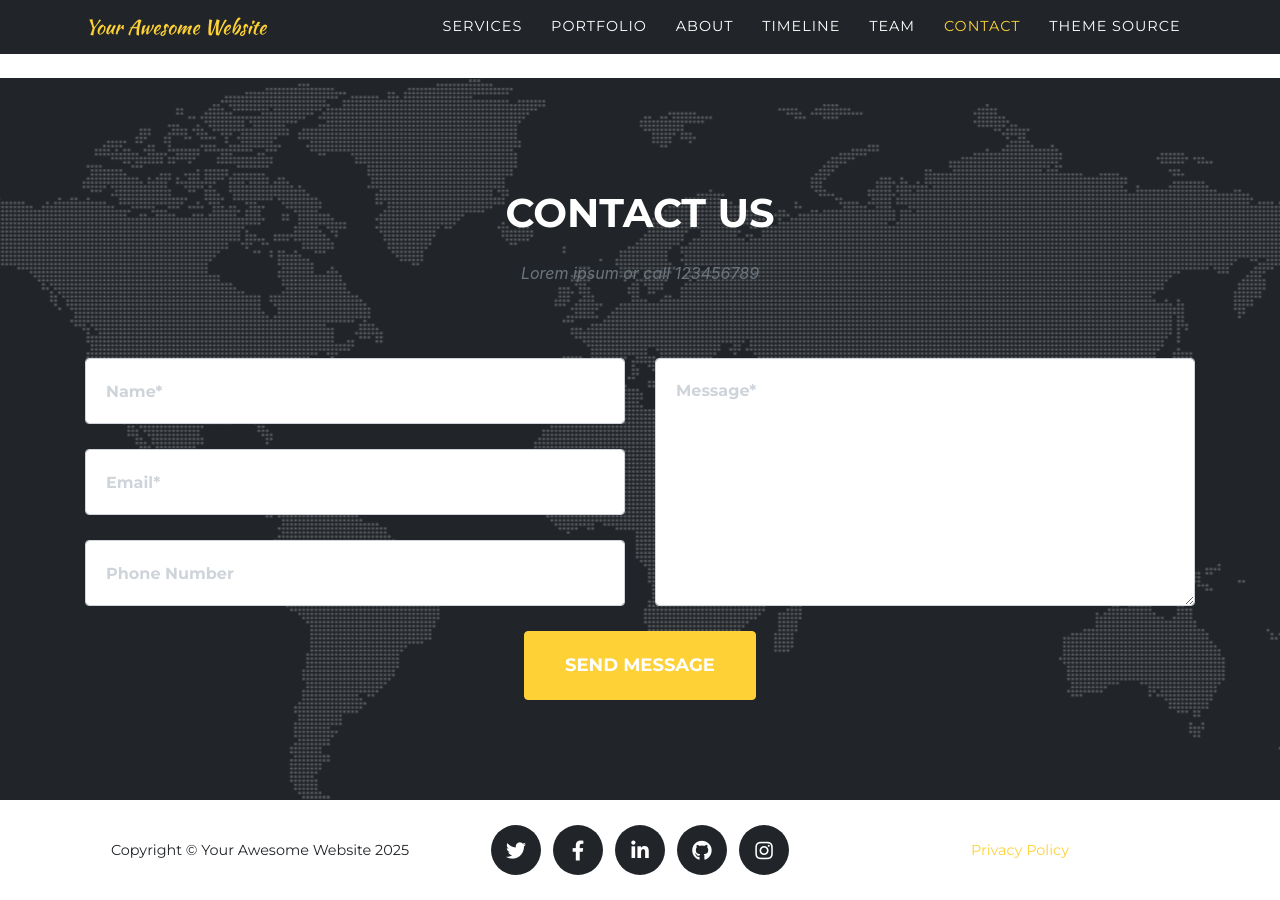
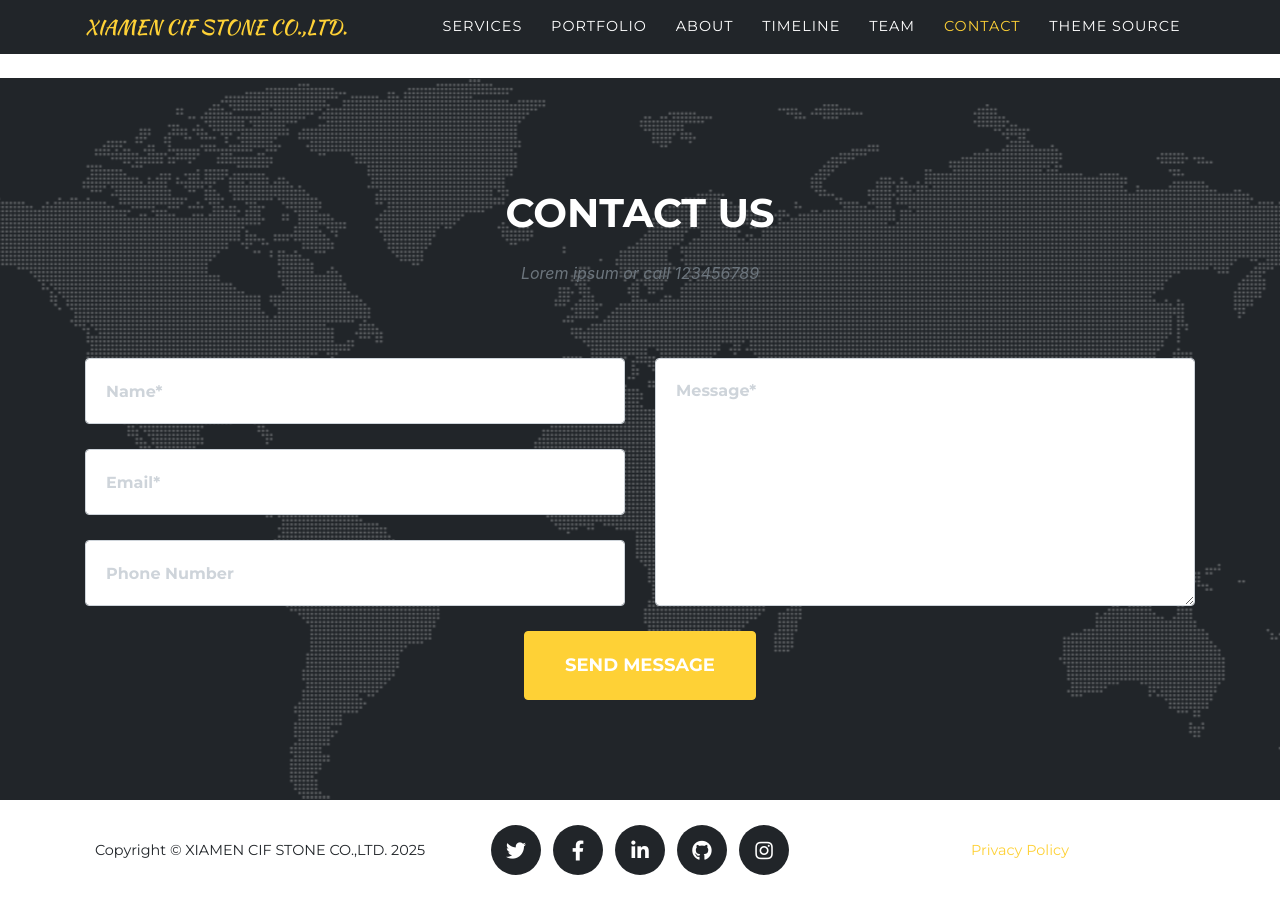
Before and after one commit to lizhijiao110/agency-jekyll-theme, a Jekyll site: the page built from index.md, in a window 1280 px wide and 900 px high, scrolled down 5690 px. Built offline with Jekyll 4.4.1, drawn with Linux system fonts in a browser that asks for light colours; some web fonts are replaced.

Commit message:
Update _config.yml

```diff
--- a/_config.yml
+++ b/_config.yml
@@ -13,12 +13,12 @@
 
 theme: jekyll-agency
 
-url    : "" # the base hostname & protocol for your site, e.g. http://example.com
+url    : "https://lizhijiao110.github.io" # the base hostname & protocol for your site, e.g. http://example.com
 baseurl: "" # the subpath of your site, e.g. /blog
 
-title      : Your Awesome Website
-email      : your-email@example.com #this is also the email contact forms will go to
-description: "Site description"
+title      : XIAMEN CIF STONE CO.,LTD.
+email      : RYANZHENG177@GMAIL.com #this is also the email contact forms will go to
+description: "Your most reliable Chinese marble stone supplier"
 author     : Your Name
 # logo:     #optional, defaults to site title
   # path: assets\img\clients\creative-market.jpg
```
